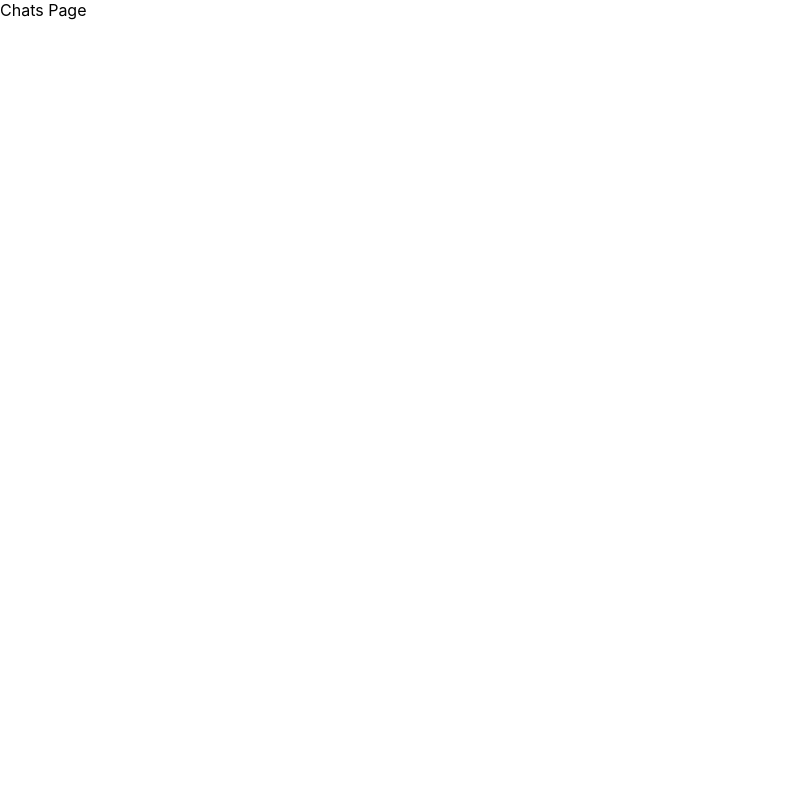
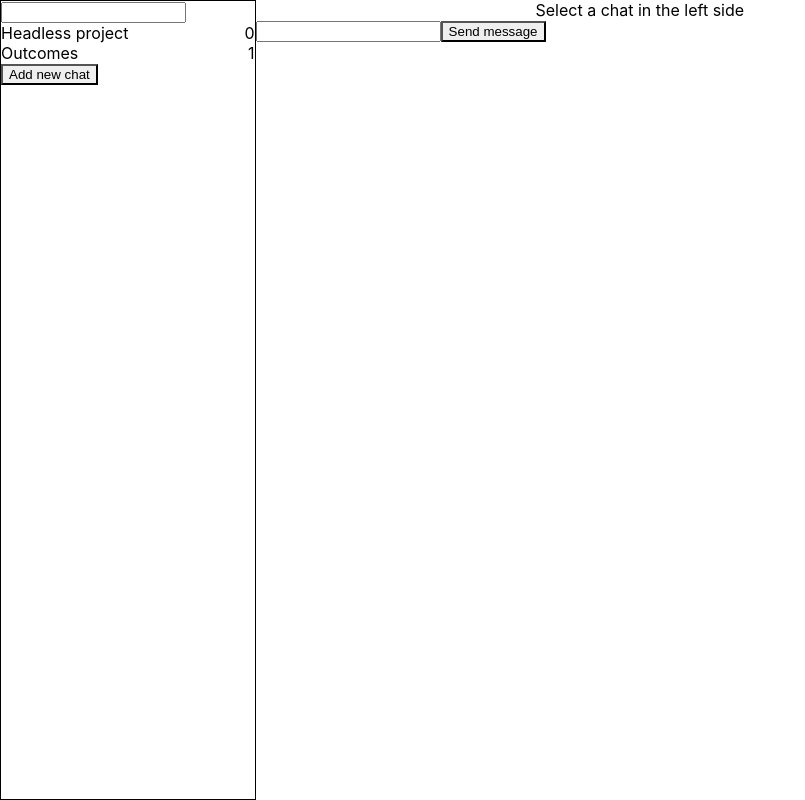
Before and after one commit to maks88sgt/messenger, a React (Create React App) app: page /chats in a window 1280 px wide. Shown: the whole page, without its empty margins (0-805 px from the left). Built offline with nearby package versions, Linux system fonts and the light colour scheme; sample sign-in values are in the browser's storage.

Commit message:
sign-in, sign-up endpoints implemented

```diff
--- a/package.json
+++ b/package.json
@@ -13,6 +13,7 @@
     "@types/react-dom": "18.0.6",
     "@types/react-router-dom": "^5.3.3",
     "express": "4.18.2",
+    "mongodb": "^4.11.0",
     "react": "18.2.0",
     "react-dom": "18.2.0",
     "react-router": "6.4.2",
@@ -49,6 +50,7 @@
     ]
   },
   "devDependencies": {
+    "@types/express": "^4.17.14",
     "@typescript-eslint/eslint-plugin": "5.40.1",
     "@typescript-eslint/parser": "5.40.1",
     "cors": "^2.8.5",
--- a/src/api/HttpClient.ts
+++ b/src/api/HttpClient.ts
@@ -11,16 +11,18 @@ export class HttpClient {
     };
     try {
       let token;
-      let status;
+      let message;
+      let userId;
       await fetch(HttpClient.baseUrl + '/sign-in', parameters).then((response) => {
         return response.json();
       }).then(res => {
-        token = res;
-        status = 'OK';
+        token = res.token;
+        userId = res.userId;
+        message = res.message;
       });
-      return { token, status };
+      return { token, userId, message };
     } catch (err) {
-      return { token: null, status: 'NOT OK' };
+      return { token: null, userId: null, message: err };
     }
   }
 
@@ -34,16 +36,18 @@ export class HttpClient {
     };
     try {
       let token;
-      let status;
-      await fetch(HttpClient.baseUrl + '/sign-in', parameters).then((response) => {
+      let message;
+      let userId;
+      await fetch(HttpClient.baseUrl + '/sign-up', parameters).then((response) => {
         return response.json();
       }).then(res => {
-        token = res;
-        status = 'OK';
+        token = res.token;
+        userId = res.userId;
+        message = res.message;
       });
-      return { token, status };
+      return { token, userId, message };
     } catch (err) {
-      return { token: null, status: 'NOT OK' };
+      return { token: null, userId: null, message: err };
     }
   }
 }
--- /dev/null
+++ b/src/components/active-chat/ActiveChat.tsx
@@ -0,0 +1,43 @@
+import { Box, Button, Center, Input } from '@chakra-ui/react';
+import { ChatsContext, Message } from '../../pages/chats-page/ChatsPage';
+import { useContext, useState } from 'react';
+
+export const ActiveChat = () => {
+  const { selectedChat } = useContext(ChatsContext);
+  const [newMessage, setNewMessage] = useState("");
+
+  return <Box sx={{ width: '100%' }}>{selectedChat ?
+    <>{selectedChat.messages.map((message) => {
+      return <MessageItem key={message.body}
+                          body={message.body}
+                          author={message.author}
+                          timestamp={message.timestamp}
+      />;
+    })}</> : <Center w={'100%'}>Select a chat in the left side</Center>}
+  <Input value={newMessage} onChange={(ev)=> setNewMessage(ev.target.value)}/>
+    <Button onClick={()=>{
+      console.log(">>>>>>>>>>>", newMessage);
+      setNewMessage("")
+    }
+    }>Send message</Button>
+  </Box>;
+};
+
+const MessageItem = ({ body, author, timestamp }: Partial<Message>) => {
+  return (<Box sx={{
+    border: '1px solid red',
+    width: '100%',
+    display: "flex",
+    flexDirection: "column",
+    alignItems: author === 1 ? "flex-end" : "flex-start"
+  }}><Box>
+    {body}
+  </Box>
+    <Box>
+      {author}
+    </Box>
+    <Box>
+      {timestamp}
+    </Box>
+  </Box>);
+};
--- a/src/components/auth-provider/AuthProvider.tsx
+++ b/src/components/auth-provider/AuthProvider.tsx
@@ -1,30 +1,43 @@
-import { createContext, useState } from 'react';
+import { createContext, useEffect, useState } from 'react';
 
 const initialAuthContext = {
   token: null,
   handleSignIn: null,
   handleSignOut: null,
+  userId: null,
 };
 export const AuthContext = createContext<{
   token: null | undefined | string;
-  handleSignIn: null | ((token: string) => void);
+  userId: null | undefined | string;
+  handleSignIn: null | ((token: string, userId: string) => void);
   handleSignOut: null | (() => void);
 }>(initialAuthContext);
 
 export const AuthProvider = ({ children }: { children: JSX.Element }) => {
   let savedToken;
+  let savedUserId;
 
-  try {
-    savedToken = window.localStorage.getItem('authToken');
-  } catch (err) {
-    console.error(err);
-  }
+
+
+  useEffect(()=>{
+    try {
+      savedToken = window.localStorage.getItem('authToken');
+      savedUserId = window.localStorage.getItem('userId');
+      setToken(savedToken);
+      setUserId(savedUserId);
+    } catch (err) {
+      console.error(err);
+    }
+  },[])
 
   const [token, setToken] = useState<null | undefined | string>(savedToken);
-  const handleSignIn = (token: string) => {
+  const [userId, setUserId] = useState<null | undefined | string>(savedUserId);
+  const handleSignIn = (token: string, userId: string) => {
     setToken(token);
+    setUserId(userId);
     try {
       window.localStorage.setItem('authToken', token);
+      window.localStorage.setItem('userId', userId);
     } catch (err) {
       console.error(err);
     }
@@ -33,6 +46,7 @@ export const AuthProvider = ({ children }: { children: JSX.Element }) => {
 
   const handleSignOut = () => {
     setToken(null);
+    setUserId(null);
     try {
       window.localStorage.clear();
     } catch (err) {
@@ -42,6 +56,7 @@ export const AuthProvider = ({ children }: { children: JSX.Element }) => {
 
   const value = {
     token,
+    userId,
     handleSignIn,
     handleSignOut,
   };
--- /dev/null
+++ b/src/components/chats-list/ChatsList.tsx
@@ -0,0 +1,53 @@
+import { Box, Button, Input } from '@chakra-ui/react';
+import { useContext, useEffect, useState } from 'react';
+import { ChatItem, ChatsContext } from '../../pages/chats-page/ChatsPage';
+
+export const ChatsList = () => {
+
+  const { listOfChats } = useContext(ChatsContext);
+
+  const [search, setSearch] = useState('');
+  const [filteredChats, setFilteredChats] = useState(listOfChats);
+
+  useEffect(() => {
+    if (search) {
+      setFilteredChats(listOfChats.filter((item) => item.chatName.toLowerCase().includes(search.toLowerCase())));
+    } else {
+      setFilteredChats(listOfChats);
+    }
+  }, [search]);
+
+
+  return <Box sx={{ width: '33%', border: '1px solid black' }}>
+    <Input value={search} onChange={(ev) => setSearch(ev.target.value)} />
+    <ListOfChats chats={filteredChats} />
+    <Button>Add new chat</Button>
+  </Box>;
+};
+
+const ListOfChats = ({ chats }: { chats: ChatItem[] }) => {
+  const { setSelectedChat } = useContext(ChatsContext);
+  return <>{chats.map((item) => {
+    const unreadMessagesCount = item.messages.filter((message) => message.author != 1).filter((message) => message.isRead.some((it) => it == 1)).length;
+    return <Chat key={item.id}
+                 chatName={item.chatName}
+                 unreadMessagesCount={unreadMessagesCount}
+                 onClick={() => setSelectedChat && setSelectedChat(item)} />;
+  })}</>;
+};
+
+const Chat = ({
+                chatName,
+                unreadMessagesCount,
+                onClick,
+              }: { chatName: string, unreadMessagesCount: number, onClick: () => void }) => {
+  return <Box sx={{
+    width: '100%',
+    display: 'flex',
+    flexDirection: 'row',
+    justifyContent: 'space-between',
+  }} onClick={onClick}>
+    <Box>{chatName}</Box>
+    <Box>{unreadMessagesCount}</Box>
+  </Box>;
+};
--- a/src/pages/chats-page/ChatsPage.tsx
+++ b/src/pages/chats-page/ChatsPage.tsx
@@ -1,4 +1,86 @@
+import { Box } from '@chakra-ui/react';
+import { ChatsList } from '../../components/chats-list/ChatsList';
+import { createContext, Dispatch, useEffect, useState } from 'react';
+import { ActiveChat } from '../../components/active-chat/ActiveChat';
+
+export type ChatContextApi = {
+  listOfChats: ChatItem[]; selectedChat: null | ChatItem; setSelectedChat: null | Dispatch<ChatItem>
+}
+
+export const ChatsContext = createContext<ChatContextApi>({
+  listOfChats: [],
+  selectedChat: null,
+  setSelectedChat: null,
+});
+
 export const ChatsPage = () => {
-  console.log('chatsPage');
-  return <>Chats Page</>;
+
+  const [selectedChat, setSelectedChat] = useState<ChatItem | null>(null);
+  const [listOfChats, setListOfChats] = useState<ChatItem[]>(mockedChats);
+
+  /*useEffect(() => {
+    setListOfChats(mockedChats);
+    console.log(listOfChats)
+  }, []);*/
+
+
+  return <Box sx={{
+    display: 'flex',
+    flexDirection: 'row',
+    width: '80vw',
+    height: '100vh',
+    justifyContent: 'space-around',
+  }}>
+    <ChatsContext.Provider
+      value={{ selectedChat, setSelectedChat, listOfChats }}>
+      <ChatsList />
+      <ActiveChat />
+    </ChatsContext.Provider>
+
+  </Box>;
 };
+
+export const mockedChats = [
+    {
+      id: 1,
+      chatName: 'Headless project',
+      participants: [1, 2],
+      messages: [{
+        body: 'Hello',
+        timestamp: Date.now(),
+        author: 1,
+        isRead: [2],
+      }, { body: 'Hi', timestamp: Date.now(), author: 2, isRead: [] }],
+    },
+    {
+      id: 2,
+      chatName: 'Outcomes',
+      participants: [1, 3],
+      messages: [{
+        body:
+          'Are you here?',
+        timestamp: Date
+          .now(), author: 1, isRead: [3],
+      }, {
+        body:
+          'Yes, I am',
+        timestamp: Date
+          .now(), author: 3, isRead: [1],
+      }],
+    },
+  ]
+;
+
+
+export type ChatItem = {
+  id: number;
+  chatName: string;
+  participants: number[];
+  messages: Message[];
+}
+
+export type Message = {
+  body:
+    string;
+  timestamp: number; author: number; isRead: number[];
+}
--- a/src/pages/sign-in-page/SignInPage.tsx
+++ b/src/pages/sign-in-page/SignInPage.tsx
@@ -45,12 +45,10 @@ export const SignInPage = () => {
         />
         <Button onClick={async () => {
           if (!usernameError) {
-            const {
-              token,
-              status,
-            } = await HttpClient.signIn({ username, password });
-            if (status === 'OK' && token) {
-              handleSignIn && handleSignIn(token);
+            const {token, userId, message} = await HttpClient.signIn({ username, password });
+            console.log(message);
+            if (userId && token) {
+              handleSignIn && handleSignIn(token, userId);
             }
           }
         }}>Submit</Button>
--- a/src/pages/sign-up-page/SignUpPage.tsx
+++ b/src/pages/sign-up-page/SignUpPage.tsx
@@ -84,14 +84,15 @@ export const SignUpPage = () => {
           if (!confirmationPasswordError && !usernameError && !emailError && !passwordError) {
             const {
               token,
-              status,
+              userId,
+              message
             } = await HttpClient.signUp({
               username,
               password,
               email,
             });
-            if (status === 'OK' && token) {
-              handleSignIn && handleSignIn(token);
+            if (userId && token) {
+              handleSignIn && handleSignIn(token, userId);
             }
           }
         }}>Submit</Button>
```
Also changed, not shown: server.ts (+75 -9 lines), 2 other files (tests, documents, lock files or other folders).
